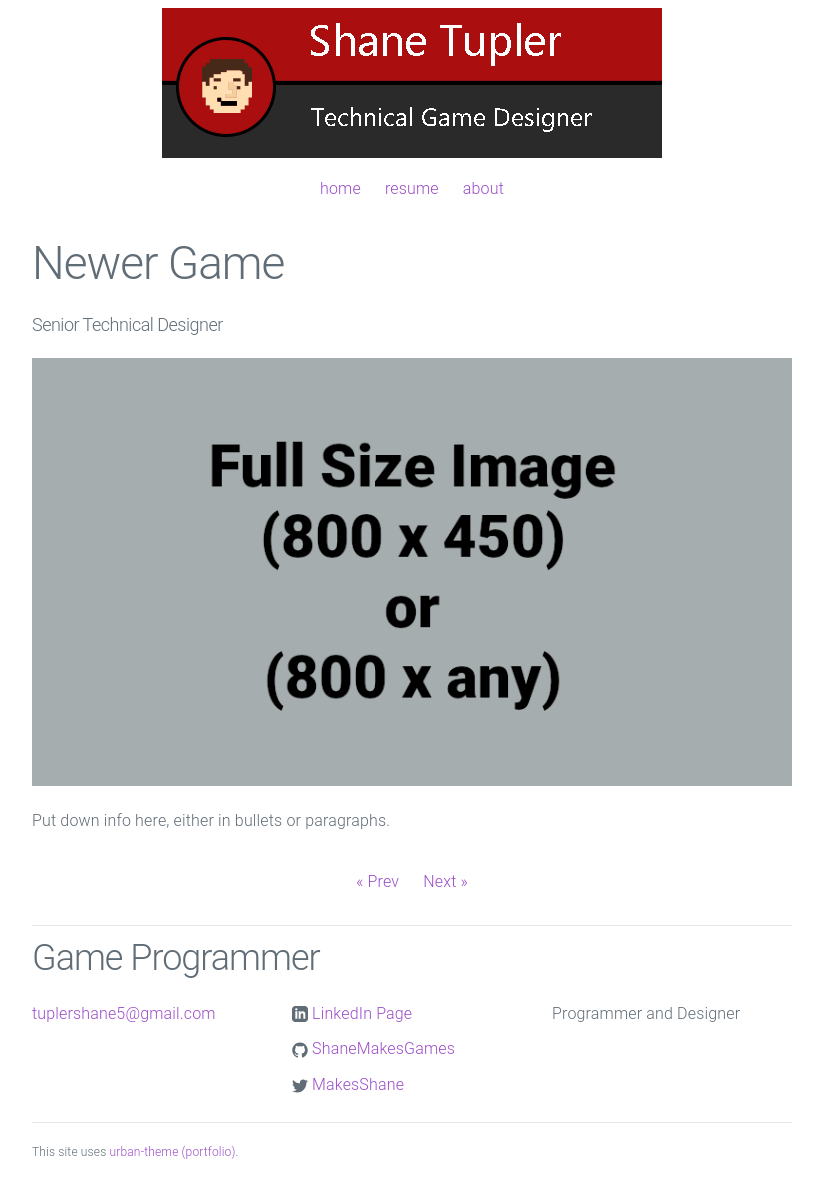
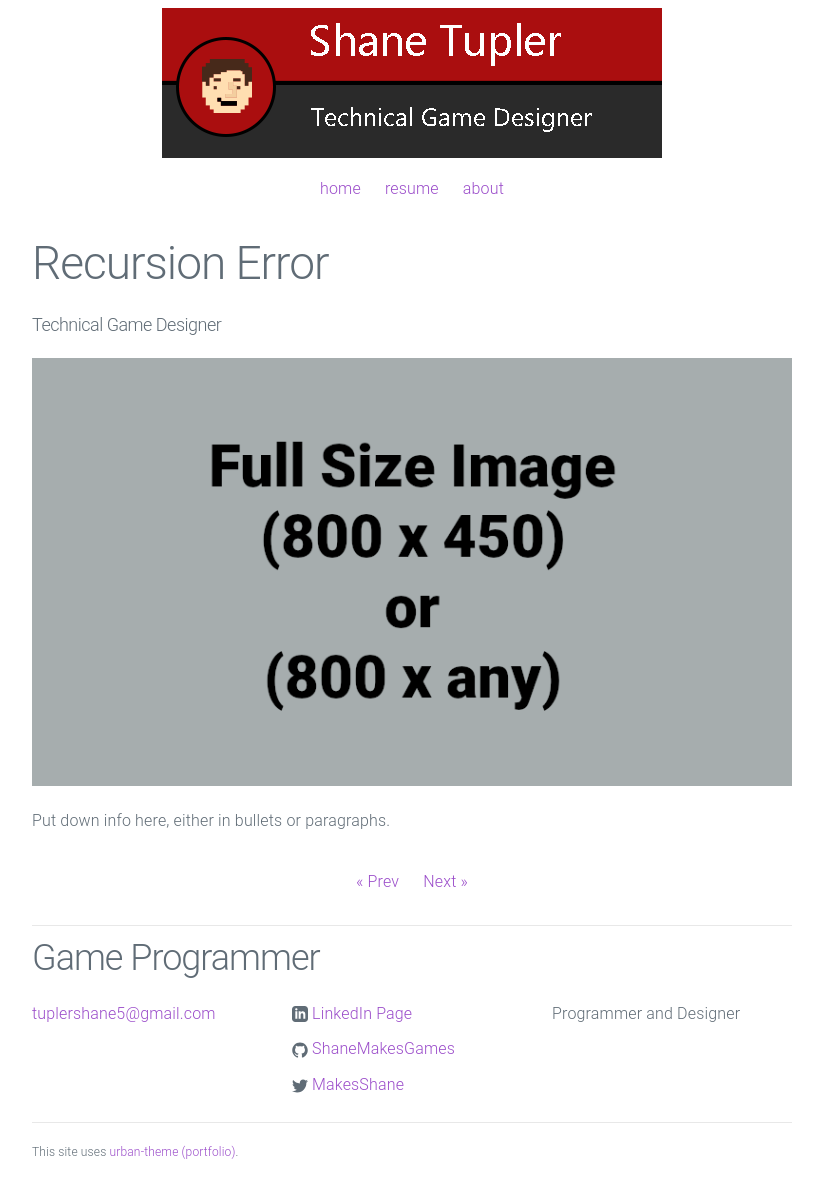
Before and after one commit to ShaneMakesGames/ShaneMakesGames.github.io, a Jekyll site: the page built from _posts/2022-10-07-newer-game.md, in a window 1280 px wide. Shown: the whole page, without its empty margins (228-1051 px from the left). Built offline with Jekyll 4.4.1, drawn with Linux system fonts in a browser that asks for light colours.

Commit message:
Update 2022-10-07-newer-game.md

```diff
--- a/_posts/2022-10-07-newer-game.md
+++ b/_posts/2022-10-07-newer-game.md
@@ -1,9 +1,9 @@
 ---
 layout: post
-title:  "Newer Game"
-summary: "Senior Technical Designer"
+title:  "Recursion Error"
+summary: "Technical Game Designer"
 date:   2022-10-07 15:39:40
-preview: /assets/postpreview.png
+preview: /assets/RecursionErrorPreview.png
 ---
 
 ![Picture 1](/assets/fullsize.png)
```
